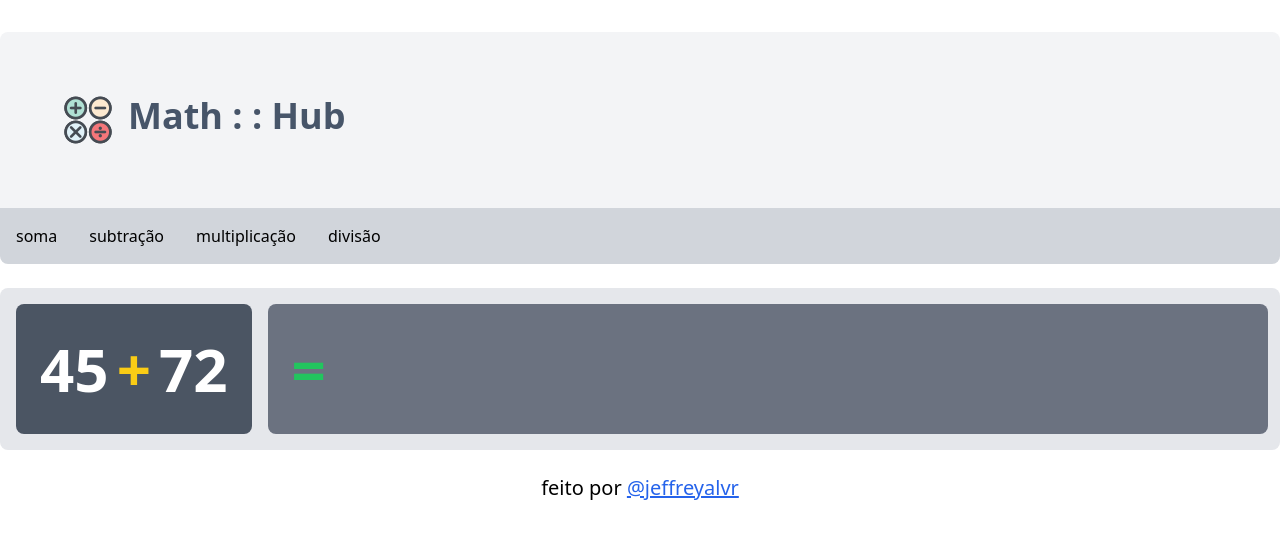
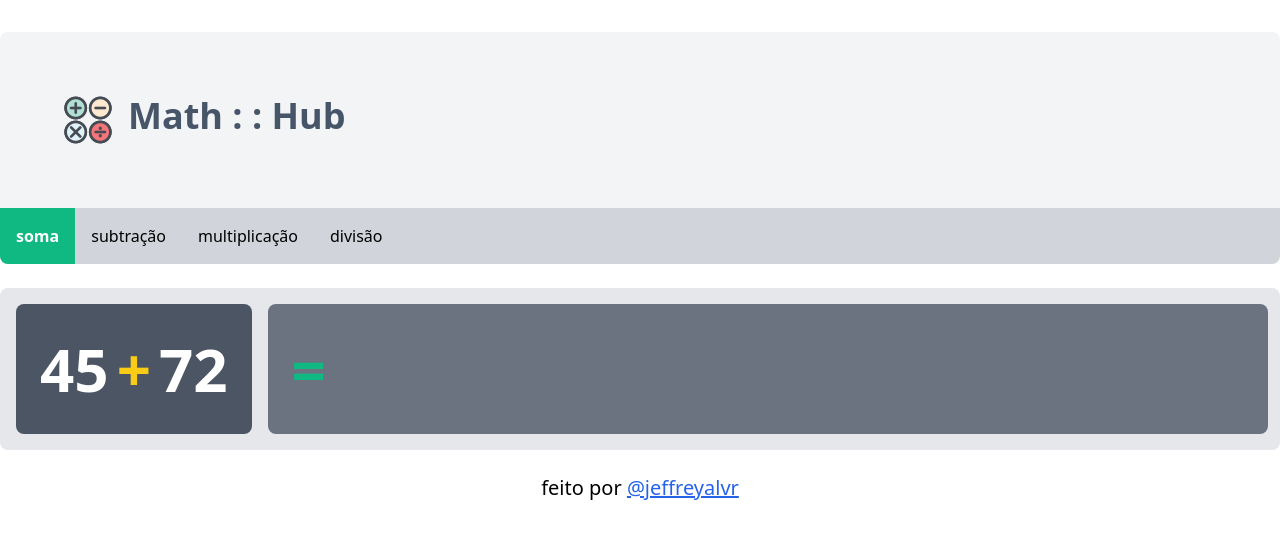
Before and after one commit to jeffreyalvr/math-hub, a React (Vite) app: page / in a window 1280 px wide. Shown: the top 538 px of the page. Built offline with nearby package versions, Linux system fonts and the light colour scheme.

Commit message:
Adiciona funcionalidade de alterar tipo da operação pelo header

```diff
--- a/src/App.jsx
+++ b/src/App.jsx
@@ -1,14 +1,38 @@
 import "./styles/global.css";
+
+import { useState } from "react";
 
 import Header from "./components/Header";
 import Main from "./components/Main";
 import Footer from "./components/Footer";
 
 const App = () => {
+  const operacoes = {
+    soma: { id: 0, nome: "soma", simbolo: "+" },
+    subtracao: { id: 1, nome: "subtração", simbolo: "-" },
+    multiplicacao: { id: 2, nome: "multiplicação", simbolo: "*" },
+    divisao: { id: 3, nome: "divisão", simbolo: "/" },
+  };
+
+  const [operacaoSelecionada, setOperacaoSelecionada] = useState(
+    operacoes.soma
+  );
+
+  const handleOperacao = (operacaoId) => {
+    const op = Object.values(operacoes).find(
+      (operacao) => operacao.id === operacaoId
+    );
+    setOperacaoSelecionada(op);
+  };
+
   return (
     <div className="container flex flex-col gap-6 mx-auto">
-      <Header />
-      <Main />
+      <Header
+        operacoes={operacoes}
+        operacaoSelecionada={operacaoSelecionada}
+        handleOperacao={handleOperacao}
+      />
+      <Main operacaoSelecionada={operacaoSelecionada} />
       <Footer />
     </div>
   );
--- a/src/components/Header/index.jsx
+++ b/src/components/Header/index.jsx
@@ -1,12 +1,6 @@
 import logo_img from "../../assets/images/logo.png";
 
-const Header = () => {
-  const operacoes = [
-    { nome: "soma", simbolo: "+" },
-    { nome: "subtração", simbolo: "-" },
-    { nome: "multiplicação", simbolo: "*" },
-    { nome: "divisão", simbolo: "/" },
-  ];
+const Header = ({ operacoes, operacaoSelecionada, handleOperacao }) => {
   return (
     <header className="container flex flex-col rounded-lg overflow-hidden mt-8">
       <div className="bg-gray-100 p-16">
@@ -16,8 +10,17 @@ const Header = () => {
         </h1>
       </div>
       <div className="bg-gray-300 flex flex-row">
-        {operacoes.map((operacao) => (
-          <a href="#" className="p-4 hover:bg-slate-200">
+        {Object.values(operacoes).map((operacao) => (
+          <a
+            href="#"
+            className={`p-4 hover:bg-opacity-75 ${
+              operacaoSelecionada.nome === operacao.nome
+                ? "bg-emerald-500 text-white font-bold"
+                : null
+            }`}
+            onClick={() => handleOperacao(operacao.id)}
+            key={operacao.id}
+          >
             {operacao.nome}
           </a>
         ))}
--- a/src/components/Main/index.jsx
+++ b/src/components/Main/index.jsx
@@ -1,20 +1,20 @@
-const Main = () => {
+const Main = ({ operacaoSelecionada }) => {
   return (
     <div className="container flex flex-col md:flex-row p-4 gap-4 rounded-lg bg-gray-200">
       <div className="container flex flex-row w-full items-center md:w-fit rounded-lg p-6 text-6xl font-bold gap-2 bg-gray-600">
         <span className="text-white">45</span>
-        <span className="text-yellow-400">+</span>
+        <span className="text-yellow-400">{operacaoSelecionada?.simbolo}</span>
         <span className="text-white">72</span>
       </div>
       <div className="container flex flex-row w-full items-center rounded-lg p-6 text-6xl font-bold gap-2 bg-gray-500">
-        <span className="text-green-500">=</span>
+        <span className="text-emerald-500">=</span>
         <input
           type="text"
           className="w-fit text-6xl bg-transparent border-0 outline-none text-cyan-400"
         />
       </div>
       <button className="p-4 md:px-8 rounded-lg bg-blue-500 text-white font-bold hover:bg-opacity-75">
-        Confirmar
+        Verificar
       </button>
     </div>
   );
```
